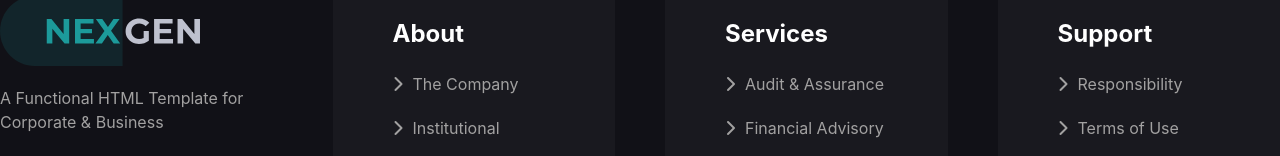
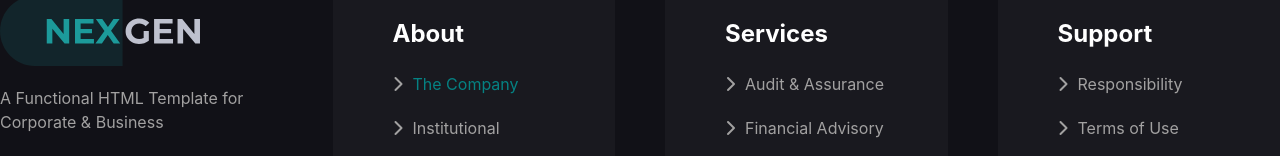
Before and after one commit to Andrea-Pomati/proj-html-vuejs, a Vue app: page / in a window 1280 px wide. In both pictures the pointer is over the element 473 px from the left and 7079 px from the top of the page. Shown: the part 6995-7151 px from the top of the page. Built offline with nearby package versions, Linux system fonts and the light colour scheme.

Commit message:
feat: effects

```diff
--- a/src/components/AppFooter.vue
+++ b/src/components/AppFooter.vue
@@ -219,6 +219,10 @@ img {
     align-items: center;
 }
 
+.flex-chevron:hover {
+    color: #058283;
+}
+
 .background-cards {
     background-color: #19191F;
     padding: 20px 60px;
--- a/src/components/AppHeader.vue
+++ b/src/components/AppHeader.vue
@@ -89,4 +89,8 @@ export default {
 
 }
 
+
+
+
+
 </style>
--- a/src/components/AppJumbotron.vue
+++ b/src/components/AppJumbotron.vue
@@ -46,7 +46,7 @@ export default {
 
         <div  id="flex-link">
             <div v-for="link in links">
-            <div>{{link.link}}</div>
+            <div class="hover">{{link.link}}</div>
         </div>
 
     </div>
@@ -200,4 +200,8 @@ export default {
     color: #058283;
 
 }
+
+.hover:hover {
+    color: #058283;
+}
 </style>
--- a/src/components/LatestNews.vue
+++ b/src/components/LatestNews.vue
@@ -41,6 +41,8 @@ export default {
                 <img src="/public/img/news-3.jpg" alt="">
                 <p>Working from home is now a trend</p>
             </div>
+
+            <!-- prova -->
 
 
 
@@ -142,4 +144,8 @@ img {
     filter: grayscale(50%);
 
 }
+
+//prova
+
+
 </style>
```
